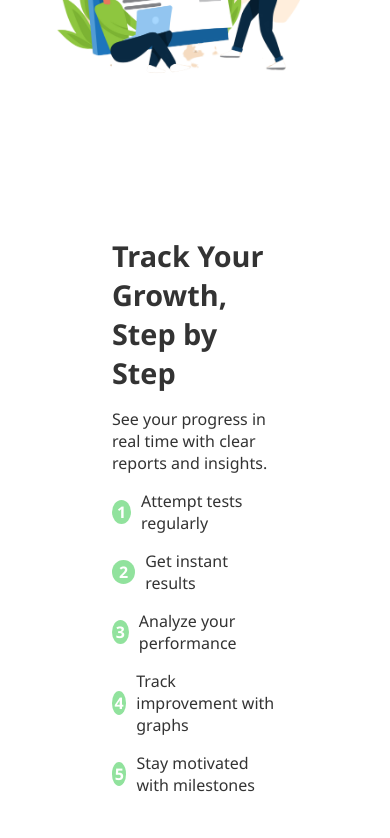
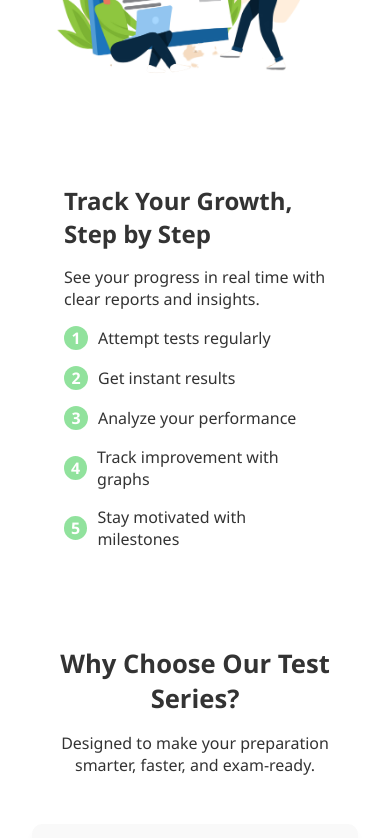
Before and after one commit to vishwasri-tech/Testbook-frontend, a React (Create React App) app: page /testseries in a window 390 px wide. Shown: the part 2280-3118 px from the top of the page. Built offline with nearby package versions, Linux system fonts and the light colour scheme.

Commit message:
updated growth

```diff
--- a/src/App.js
+++ b/src/App.js
@@ -55,6 +55,7 @@ function AppLayout() {
               <>
                 <PracticeSection />
                 <PopularTestSeries />
+
                 <Growth />
                 <Footer />
               </>
--- a/src/components/Growth.css
+++ b/src/components/Growth.css
@@ -118,7 +118,7 @@
 }
 
 /* === Custom Cursor Styles === */
-.custom-cursor {
+/* .custom-cursor {
   position: fixed;
   top: 10px;
   left: 0;
@@ -144,15 +144,15 @@
 
 .custom-cursor.hidden {
   opacity: 0;
-}
+} */
 
 /* Hover highlight target */
-.hover-target:hover {
+/* .hover-target:hover {
   background-color: rgba(30, 196, 55, 0.25);
   cursor: none;
   border-radius: 6px;
   transition: background-color 0.3s ease;
-}
+} */
 
 /* === Responsive Design === */
 @media (max-width: 768px) {
@@ -173,3 +173,12 @@
     display: none;
   }
 }
+@media (max-width: 500px) {
+  .growth-text-content {
+    padding: 2rem;
+  }
+
+  .growth-text-content h2 {
+    font-size: 1.5rem;
+  }
+}
```
Also changed, not shown: src/components/CategoriesSection.js (deleted).
